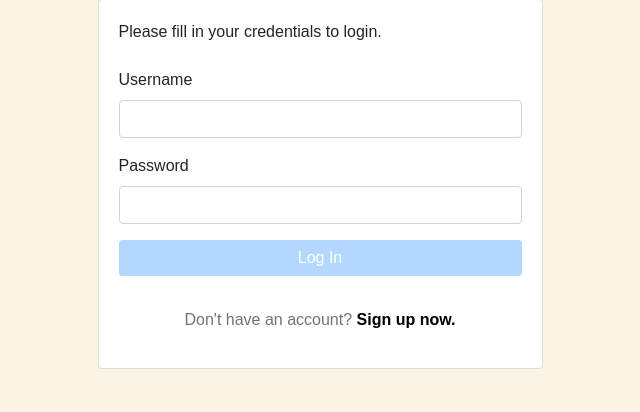
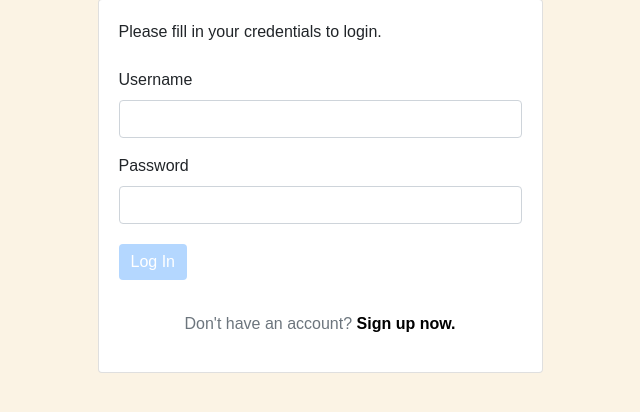
Before and after one commit to asocastro/PROJECT-SDF-UDDST, a PHP site: page /login.php in a window 1280 px wide. Shown: the part 185-597 px from the top of the page, without its empty margins (320-960 px from the left). Run offline with PHP 8.4, Linux system fonts and the light colour scheme; some web fonts are replaced.

Commit message:
Update login.php

```diff
--- a/NEW/login.php
+++ b/NEW/login.php
@@ -172,8 +172,8 @@ if ($_SERVER["REQUEST_METHOD"] == "POST") {
                     <span class="invalid-feedback"><?php echo $password_err; ?></span>
                 </div>
 
-                <div class="form-group">
-                    <button type="submit" class="btn btn-primary btn-block">Log In</button>
+                <div class="form-group pt-1">
+                    <button type="submit" class="btn btn-primary">Log In</button>
                 </div>
 
                 <p class="small-xl pt-3 text-center">
```
